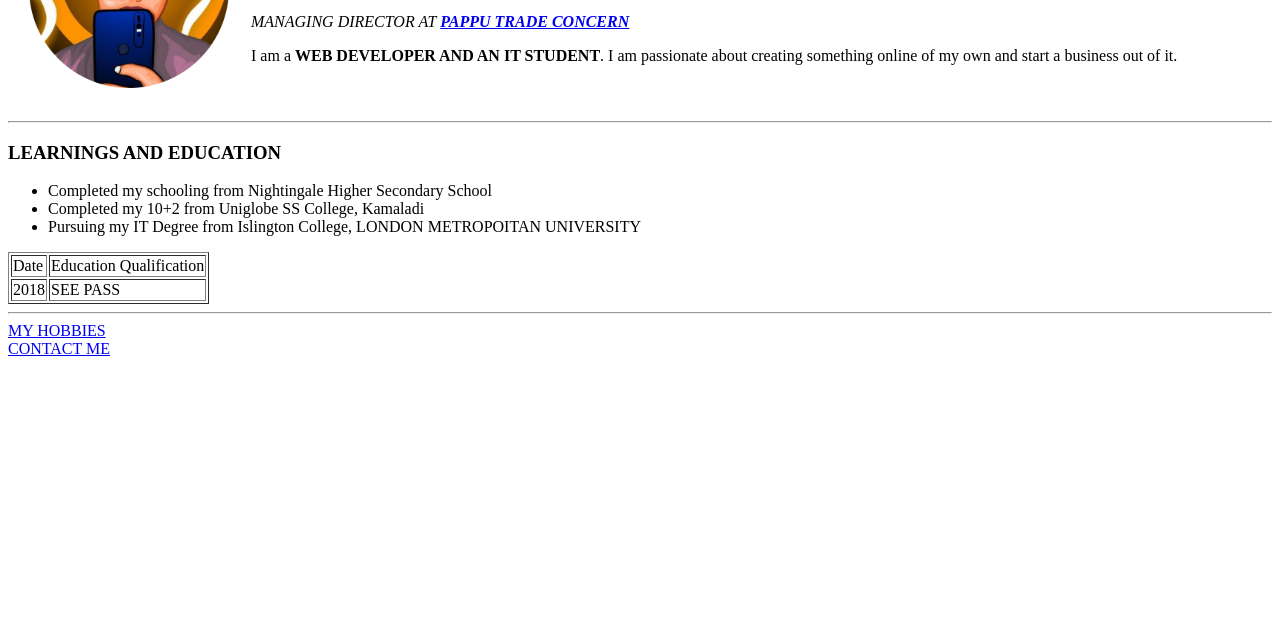
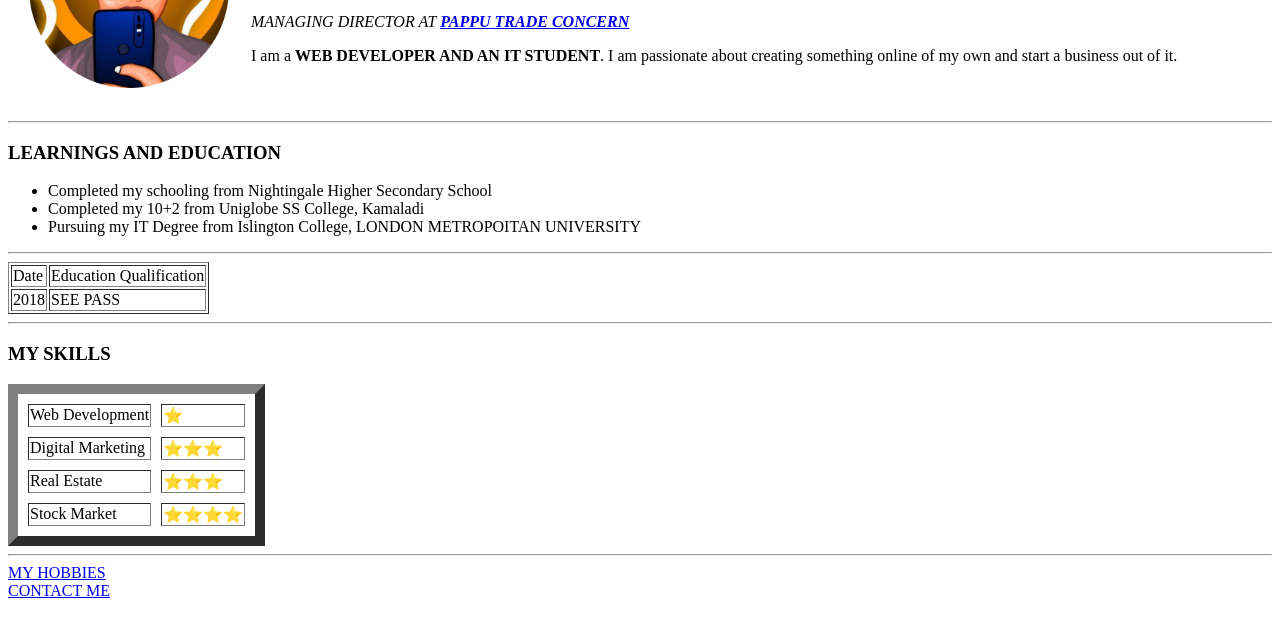
Before and after one commit to RabinRayYadav/cv, a plain HTML site: page index.html in a window 1280 px wide. Shown: the part 141-778 px from the top of the page. Drawn offline with Linux system fonts and the light colour scheme.

Commit message:
Initial cv website files

```diff
--- a/index.html
+++ b/index.html
@@ -9,23 +9,21 @@
 <body>
   <table cellspacing="20">
     <tr>
-      <td>  <img src="rabin.png" alt="rabin's profile picture" width="200" height="200"></td>
+      <td> <img src="rabin.png" alt="rabin's profile picture" width="200" height="200"></td>
       <td><h1>RABIN RAY YADAV</h1>
       <p><em>FOUNDER AND CEO OF <strong>DAAMITECH.com</strong></em></p>
       <p><em>MANAGING DIRECTOR AT <strong><a href="http://www.papputradeconcern.com/">PAPPU TRADE CONCERN</a></strong></em></p>
       <p>I am a <strong>WEB DEVELOPER AND AN IT STUDENT</strong>. I am passionate about creating something online of my own and start a business out of it.</p></td>
     </tr>
   </table>
-
-
   <hr>
   <h3>LEARNINGS AND EDUCATION</h3>
   <ul>
     <li>Completed my schooling from Nightingale Higher Secondary School</li>
     <li>Completed my 10+2 from Uniglobe SS College, Kamaladi</li>
     <li>Pursuing my IT Degree from Islington College, LONDON METROPOITAN UNIVERSITY</li>
-  </ul>
-  <table border="1">
+  </ul><hr>
+  <table border="1" >
     <thead>
       <tr>
         <td>Date</td>
@@ -37,7 +35,25 @@
       <td>SEE PASS</td>
     </tbody>
     </tfoot>
-  </table>
+  </table><hr>
+  <h3>MY SKILLS</h3>
+  <table cellspacing="10" border="10">
+    <tr>
+      <td>Web Development</td>
+      <td>⭐</td>
+  </tr>
+  <tr>
+    <td>Digital Marketing</td>
+    <td>⭐⭐⭐</td>
+  </tr>
+  <tr>
+    <td>Real Estate</td>
+    <td>⭐⭐⭐</td>
+  <tr>
+  <td>Stock Market</td>
+  <td>⭐⭐⭐⭐</td>
+  </tr>
+    </table>
   <hr>
   <a href="hobbies.html">MY HOBBIES</a>
   <br>
```
Also changed, not shown: contact.html (+9 -0 lines), hobbies.html (+1 -3 lines).
